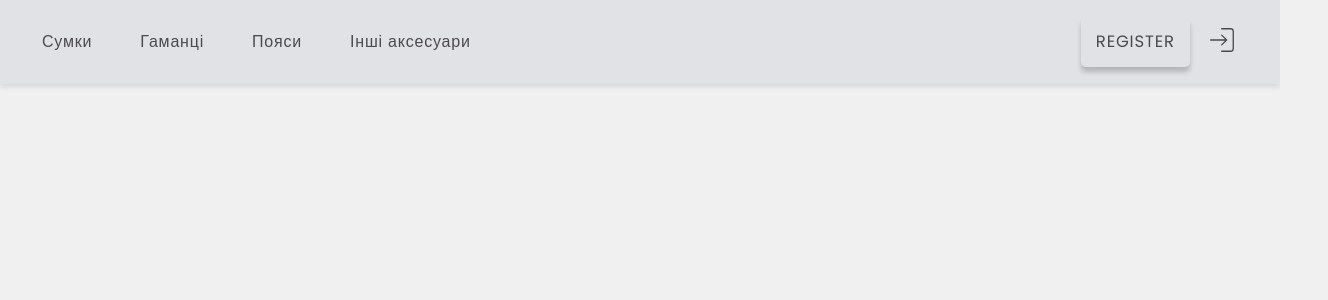
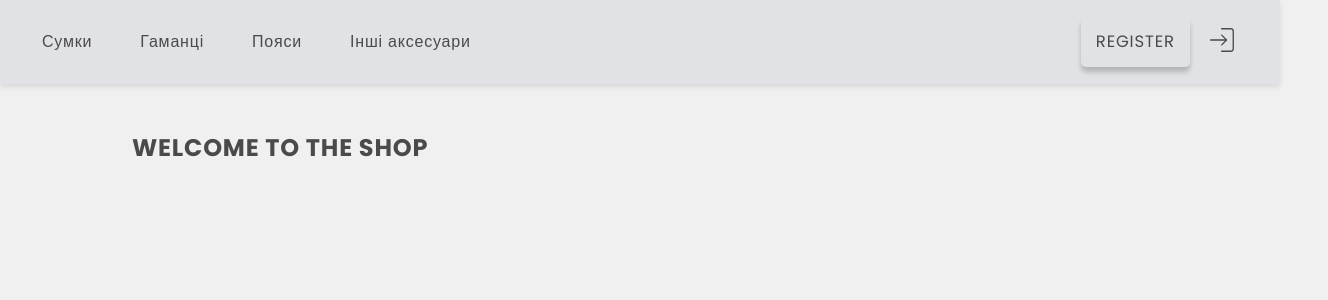
Before and after one commit to KaterynaKocheharova/Handmade-Products-Store, a React (Vite) app: page / in a window 1280 px wide. Shown: the top 300 px of the page, 1328 px wide, since content can reach past the window. Built offline with nearby package versions, Linux system fonts and the light colour scheme.

Commit message:
practice text animation

```diff
--- a/package.json
+++ b/package.json
@@ -22,6 +22,7 @@
     "react": "^18.3.1",
     "react-dom": "^18.3.1",
     "react-icons": "^5.2.1",
+    "react-intersection-observer": "^9.13.0",
     "react-redux": "^9.1.2",
     "react-router-dom": "^6.25.0",
     "redux-persist": "^6.0.0"
--- a/src/App.jsx
+++ b/src/App.jsx
@@ -1,11 +1,13 @@
 import { ThemeProvider } from "@emotion/react";
 import theme from "./theme";
 import NavBar from "components/NavBar/NavBar";
+import Hero from "components/structural/Hero/Hero";
 
 function App() {
   return (
     <ThemeProvider theme={theme}>
       <NavBar />
+      <Hero />
     </ThemeProvider>
   );
 }
--- /dev/null
+++ b/src/components/common/AnimatedTitle/AnimatedTitle.jsx
@@ -0,0 +1,72 @@
+
+
+// import { motion, useAnimation } from "framer-motion";
+// import { useEffect } from "react";
+// import { useInView } from "react-intersection-observer";
+
+// const AnimatedTitle = ({ children }) => {
+//   const controls = useAnimation();
+//   const [ref, inView] = useInView({
+//     triggerOnce: false, // Animate every time the element comes into view
+//     threshold: 0.1, // Percentage of the element in view to trigger the animation
+//     trackVisibility: true, // Track visibility
+//     delay: 100 // Delay to debounce visibility changes
+//   });
+
+//   useEffect(() => {
+//     if (inView) {
+//       controls.start({ x: 100 });
+//     } else {
+//       controls.start({ x: 0 });
+//     }
+//   }, [controls, inView]);
+
+//   return (
+//     <motion.h2
+//       ref={ref}
+//       initial={{ x: 0 }}
+//       animate={controls}
+//       transition={{ duration: 1 }}
+//     >
+//       {children}
+//     </motion.h2>
+//   );
+// };
+
+// export default AnimatedTitle;
+
+
+import { motion, useAnimation } from "framer-motion";
+import { useEffect } from "react";
+import { useInView } from "react-intersection-observer";
+
+const AnimatedTitle = ({ children }) => {
+  const controls = useAnimation();
+  const [ref, inView] = useInView({
+    triggerOnce: false, // Animate every time the element comes into view
+    threshold: 0.1, // Percentage of the element in view to trigger the animation
+    trackVisibility: true, // Track visibility
+    delay: 100 // Delay to debounce visibility changes
+  });
+
+  useEffect(() => {
+    if (inView) {
+      controls.start({ x: [0, 100, 90] });
+    } else {
+      controls.start({ x: 0 });
+    }
+  }, [controls, inView]);
+
+  return (
+    <motion.h2
+      ref={ref}
+      initial={{ x: 0 }}
+      animate={controls}
+      transition={{ duration: 1 }}
+    >
+      {children}
+    </motion.h2>
+  );
+};
+
+export default AnimatedTitle;
--- /dev/null
+++ b/src/components/common/Section/Section.jsx
@@ -0,0 +1,12 @@
+import css from "./Section.module.css";
+
+
+const Section = ({children}) =>  {
+  return (
+    <section className={css.section}>
+      {children}
+    </section>
+  )
+}
+
+export default Section
--- /dev/null
+++ b/src/components/common/Section/Section.module.css
@@ -0,0 +1,4 @@
+.section {
+    padding-top: 50px;
+    padding-bottom: 50px;
+}
--- /dev/null
+++ b/src/components/structural/Hero/Hero.jsx
@@ -0,0 +1,15 @@
+import Section from "components/common/Section/Section";
+import Container from "components/common/Container/Container";
+import AnimatedTitle from "components/common/AnimatedTitle/AnimatedTitle";
+
+const Hero = () => {
+  return (
+    <Section>
+      <Container>
+        <AnimatedTitle>WELCOME TO THE SHOP</AnimatedTitle>
+      </Container>
+    </Section>
+  );
+};
+
+export default Hero;
```
Also changed, not shown: src/components/structural/Hero/Hero.module.css (added), 1 other file (tests, documents, lock files or other folders).
